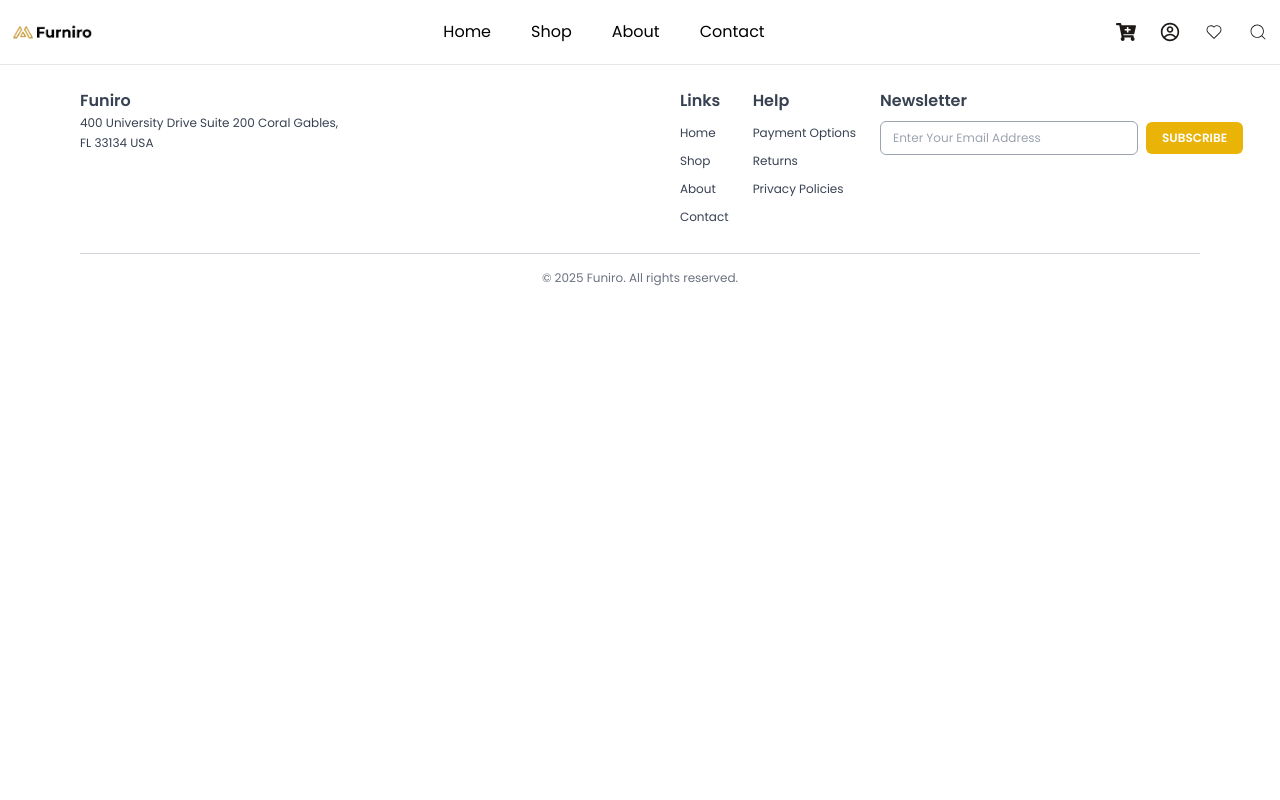
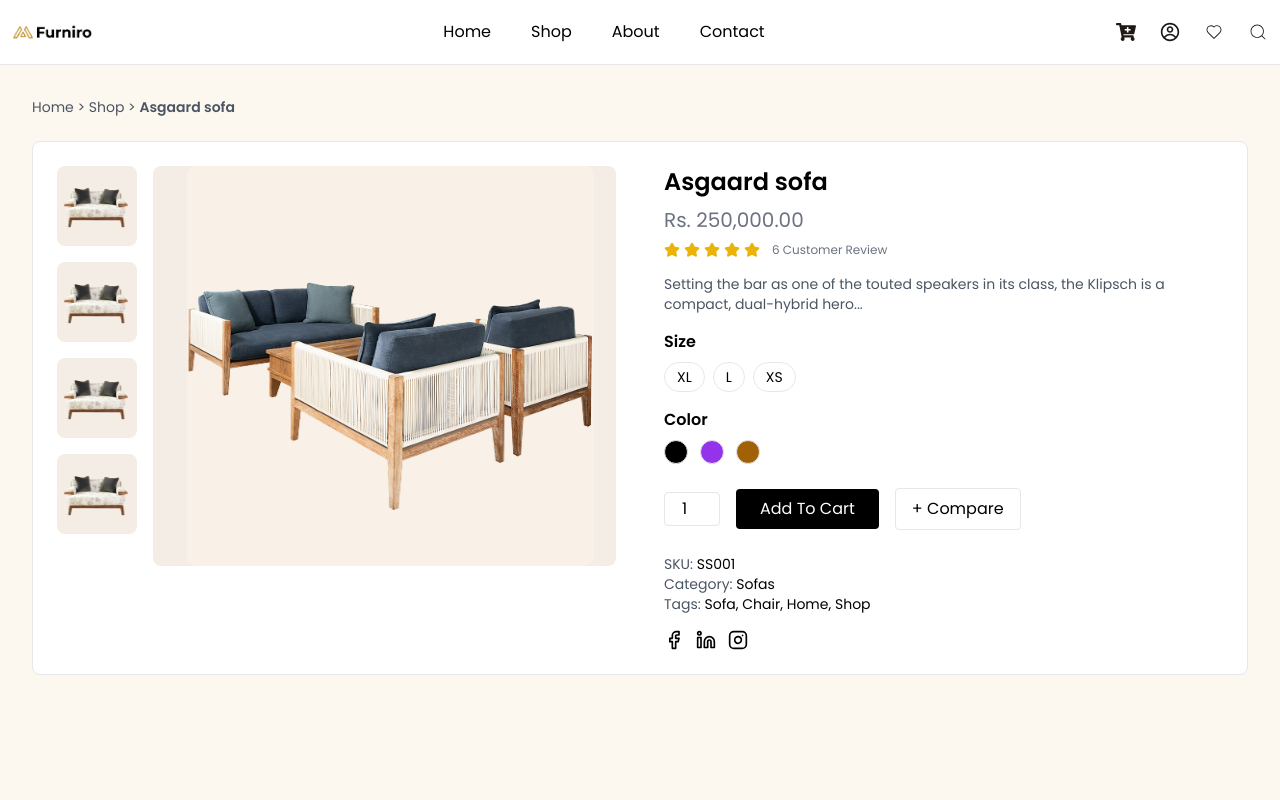
Before and after one commit to Govamarket/Furniture-Show-room, a React (Create React App) app: page /product-details in a window 1280 px wide. Shown: the top 800 px of the page. Built offline with nearby package versions, Linux system fonts and the light colour scheme.

Commit message:
initial commit

```diff
--- a/src/App.js
+++ b/src/App.js
@@ -12,6 +12,7 @@ import Like from "./Components/Pages/Like";
 import Profile from "./Components/Pages/Profile";
 import Search from "./Components/Pages/Search";
 import Shop from "./Components/Pages/Shop";
+import ProductDetail from "./Components/Pages/ProductDetail";
 
 function App() {
   return (
@@ -26,7 +27,8 @@ function App() {
           <Route path="/shop" element={<Shop />} />
           <Route path="/like" element={<Like />} />
           <Route path="/profile" element={<Profile />} />
-          <Route path="/search" element={<Search />} />
+          <Route path="/search" element={<Search />} />{" "}
+          <Route path="/product-details" element={<ProductDetail />} />
         </Routes>
         <Footer />
       </Router>
--- a/src/Components/Pages/Home.js
+++ b/src/Components/Pages/Home.js
@@ -88,10 +88,6 @@ const Home = () => {
       <section>
         <FuniroFurniture />
       </section>
-
-      <section>
-        <ProductDetail />
-      </section>
     </div>
   );
 };
--- a/src/Components/Pages/ProductDetail.js
+++ b/src/Components/Pages/ProductDetail.js
@@ -18,11 +18,18 @@ const ProductDetail = () => {
         {/* Image section */}
         <div className="flex gap-4">
           <div className="flex flex-col gap-4">
-            {[1, 2, 3, 4].map((img, idx) => (
-              <div key={idx} className="w-20 h-20 bg-[#f3ede5] rounded-lg" />
+            {[1, 2, 3, 4].map((img, index) => (
+              <img
+                key={index}
+                src={inline}
+                className="w-20 h-20 bg-[#f3ede5] rounded-lg"
+              />
             ))}
           </div>
-          <div className="flex-1 bg-[#f3ede5] rounded-lg h-[400px]" />
+          <img
+            src={Center}
+            className="flex-1 bg-[#f3ede5] rounded-lg h-[400px]"
+          />
         </div>
 
         {/* Info section */}
--- a/src/Components/Pages/Shop.js
+++ b/src/Components/Pages/Shop.js
@@ -1,5 +1,6 @@
 import React from "react";
 import "./Shop.css";
+import { Link } from "react-router-dom";
 import { FaFilter, FaList, FaTh } from "react-icons/fa";
 import { FaGreaterThan } from "react-icons/fa6";
 import tableBar from "./../../Asset/solfd.png";
@@ -272,6 +273,7 @@ const Shop = () => {
       <section className="flex justify-evenly mt-10 gap-x-1 gap-y-3 md: flex-wrap">
         {products.map((item, index) => {
           return (
+            <Link to="/product-details">
               <ProductCard
                 name={item.name}
                 img={item.img}
@@ -280,6 +282,7 @@ const Shop = () => {
                 hasDiscount={item.hasDiscount}
                 newProduct={item.newProduct}
               />
+            </Link>
           );
         })}
       </section>
```
Lines whose indentation alone changed are shown as unchanged.
